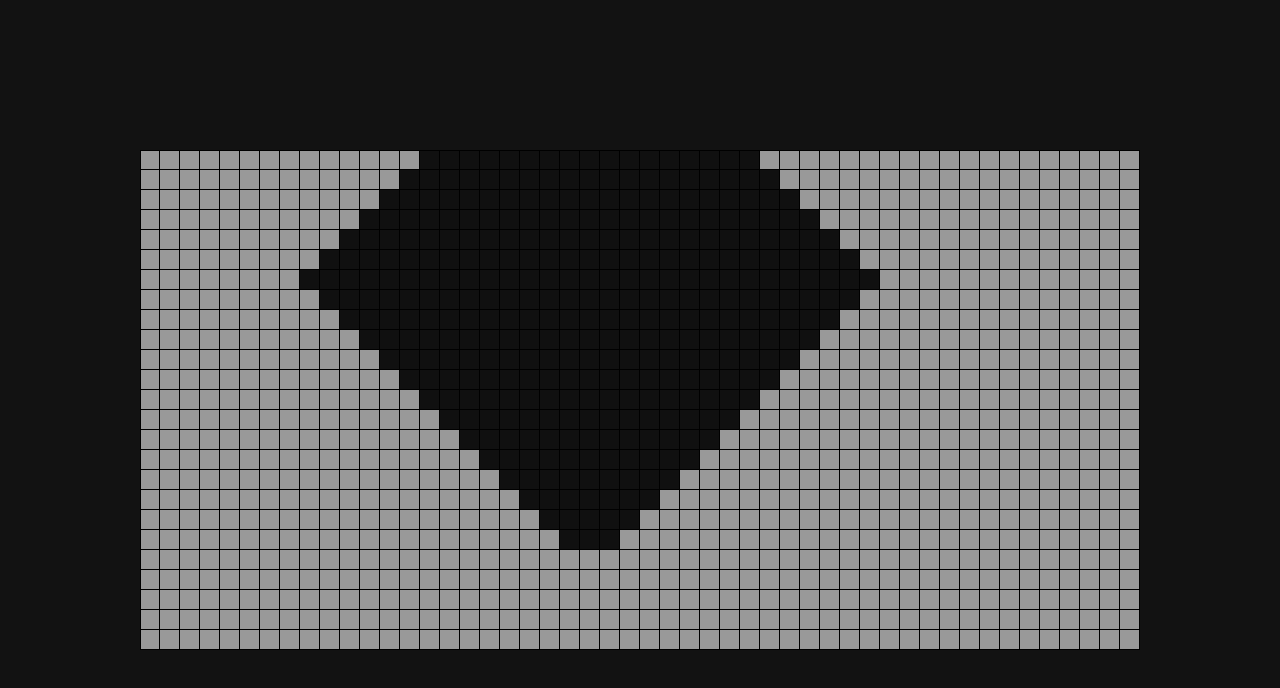
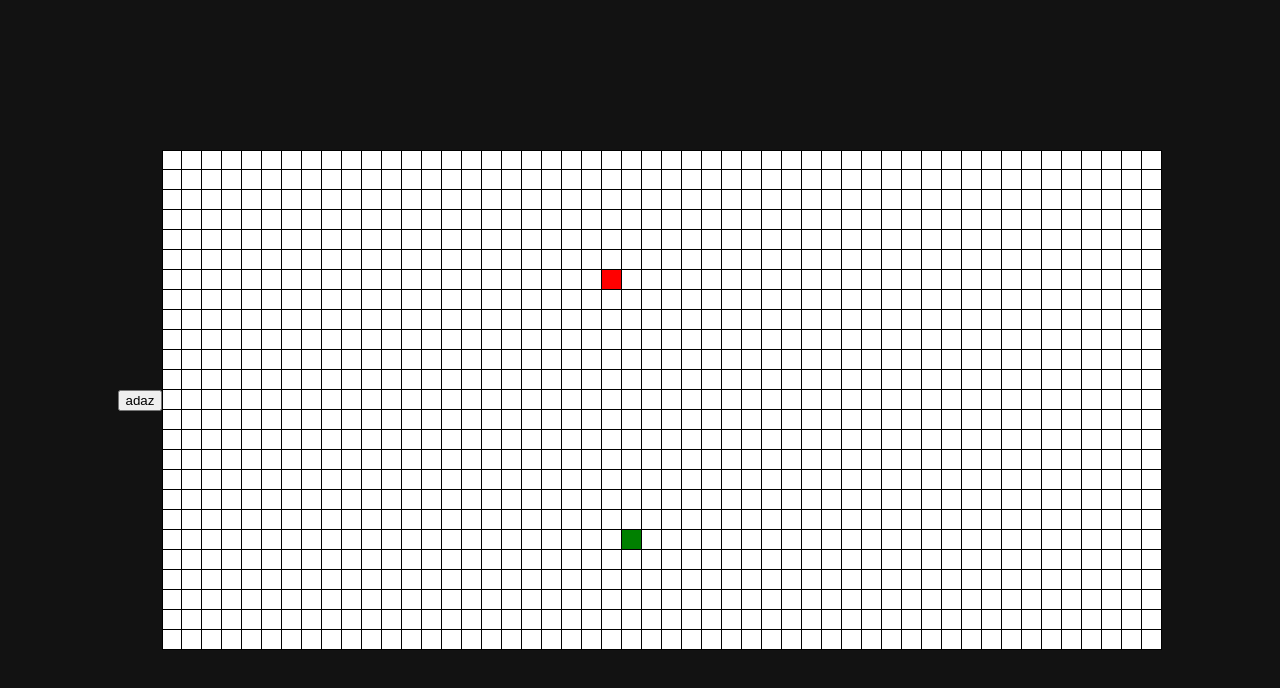
Before and after one commit to Herbin-Clement/graph-visu, a React (Create React App) app: page / in a window 1280 px wide. Shown: the top 688 px of the page. Built offline with nearby package versions, Linux system fonts and the light colour scheme.

Commit message:
update visualisation

```diff
--- a/src/App.js
+++ b/src/App.js
@@ -1,43 +1,54 @@
-import React, { useEffect, useState } from "react";
+import { useEffect, useState, useRef } from "react";
 import { Dijkstra, getPath } from "./lib/Dijkstra/Dijktra.js";
 import { createGridGraph, w, h } from "./lib/lib.js";
-
 import Vertice from "./Components/Vertice.jsx";
 
 import './App.css';
 
+
 function App({ text, id }) {
 
-  const graph = createGridGraph(w, h);
+  const didMount = useRef(false);
 
-  const {distances, prev} = Dijkstra(graph, 322, 973);
 
-  // console.log(distances);
-  // console.log(prev);
-  const path = getPath(prev, 322, 973);
-  console.log(path);
-
+  const [startNode, setStartNode] = useState(322);
+  const [endNode, setEndNode] = useState(973);
+  const [graph, setGraph] = useState(createGridGraph(w, h));
+  const [data, setData] = useState(Dijkstra(graph, startNode, endNode));
+  const [path, setPath] = useState(getPath(data.prev, startNode, endNode));
   const [grid, setGrid] = useState(graph.getGraphRepresentation());
   const [visited, setVisited] = useState([]);
+  const [toggle, setToggle] = useState(false);
 
-  distances.forEach((v,i) => {
-    if (v !== Infinity) visited.push(i);
-  });
+  useEffect(() => {
+    console.log("yo");
+    if (didMount.current) {
+      data.display.forEach((v, i) => {
+        setTimeout(() => {
+          setVisited(prevState => [...prevState, v]);
+          console.log(visited);
+        }, i * 50);
+      });
+    } else {
+      didMount.current = true;
+    }
+  }, [toggle]);
 
-  const handleClick = (e, id) => {
-    let tmp;
-    if (!visited.includes(id)) {
-      tmp = [...visited];
-      tmp.push(id);
-      setVisited(tmp);
-    } else {
-      tmp = [...visited].filter((e) => e !== id);
-      setVisited(tmp);
-    }
-  }
+  // const handleClick = (e, id) => {
+  //   let tmp;
+  //   if (!visited.includes(id)) {
+  //     tmp = [...visited];
+  //     tmp.push(id);
+  //     setVisited(tmp);
+  //   } else {
+  //     tmp = [...visited].filter((e) => e !== id);
+  //     setVisited(tmp);
+  //   }
+  // }
 
   return (
     <div className="App">
+      <button onClick={() => setToggle(prevState => !prevState)}> adaz</button>
         <div className="grid">
           {grid.map((row, y) => {
             return (
@@ -52,7 +63,9 @@ function App({ text, id }) {
                       y={y}
                       x={x}
                       value={cell}
-                      handleClick={handleClick}
+                      // handleClick={handleClick}
+                      isStartNode={startNode == id}
+                      isEndNode={endNode == id}
                       />
                   );
                 })}
--- a/src/Components/Vertice.jsx
+++ b/src/Components/Vertice.jsx
@@ -1,9 +1,19 @@
 import "./Vertice.css";
 
-const Vertice = ({id, x, y, value, handleClick}) => {
+const Vertice = ({id, x, y, value, handleClick, isStartNode, isEndNode}) => {
+    let backgroundColor;
+    if (isStartNode) backgroundColor = "red";
+    else if (isEndNode) backgroundColor = "green";
+    else backgroundColor = value ? "#121212" : "999999";
     return (
-        <div onClick={(e) => handleClick(e, id)} className="vertice" style={{backgroundColor: value ? "#101010" : "#999999", color: "orange"}}>
-            {/* {value ? id.toString() + "t": id.toString() + "v"} */}
+        <div /*onClick={(e) => handleClick(e, id)}*/
+             className="vertice"
+             style={
+                 {
+                     backgroundColor
+                 }
+            }
+            >
         </div>
     )
 }
--- a/src/lib/Dijkstra/Dijktra.js
+++ b/src/lib/Dijkstra/Dijktra.js
@@ -24,6 +24,7 @@ const initialiseDistance = (start_vertice, vertices) => {
 const Dijkstra = (G, start_vertice, end_vertice) => {
     let vertices = G.get_vertices();
     let prev = new Array(G.get_nb_vertice);
+    let display = [];
     const distances = initialiseDistance(start_vertice, vertices);
     while (vertices.length !== 0) {
         const {vmin, dmin, tmp} = extractMinValue(distances, vertices);
@@ -32,11 +33,12 @@ const Dijkstra = (G, start_vertice, end_vertice) => {
             if (distances.get(neighbor) > dmin + 1) {
                 distances.set(neighbor, dmin + 1);
                 prev[neighbor] = vmin;
-                if (neighbor == end_vertice) return {distances, prev};
+                display.push(neighbor);
+                if (neighbor == end_vertice) return {distances, prev, display};
             }
         }
     }
-    return { distances, prev };
+    return { distances, prev, display };
 }
 
 const getPath = (prev, start, end) => {
```
